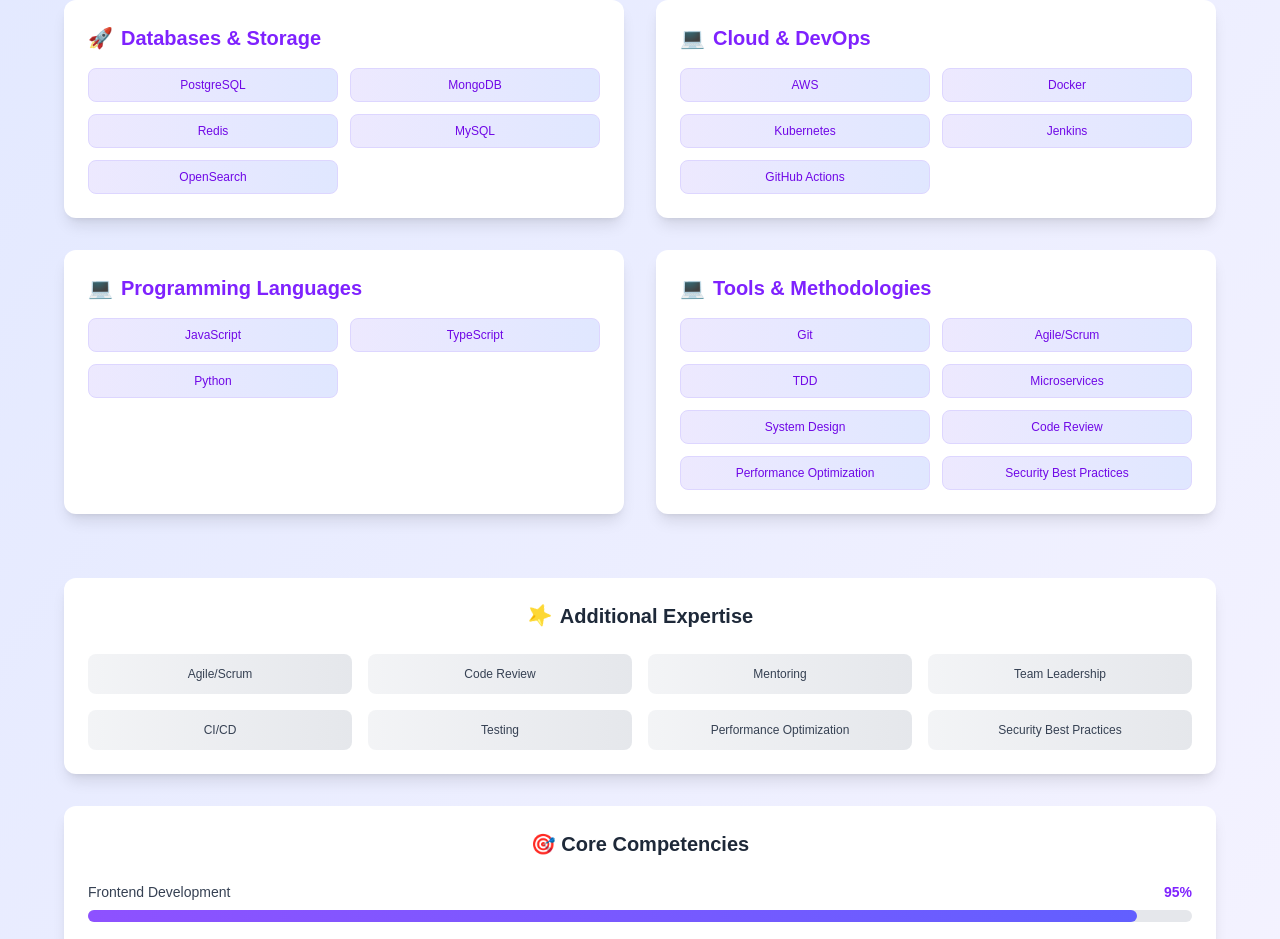
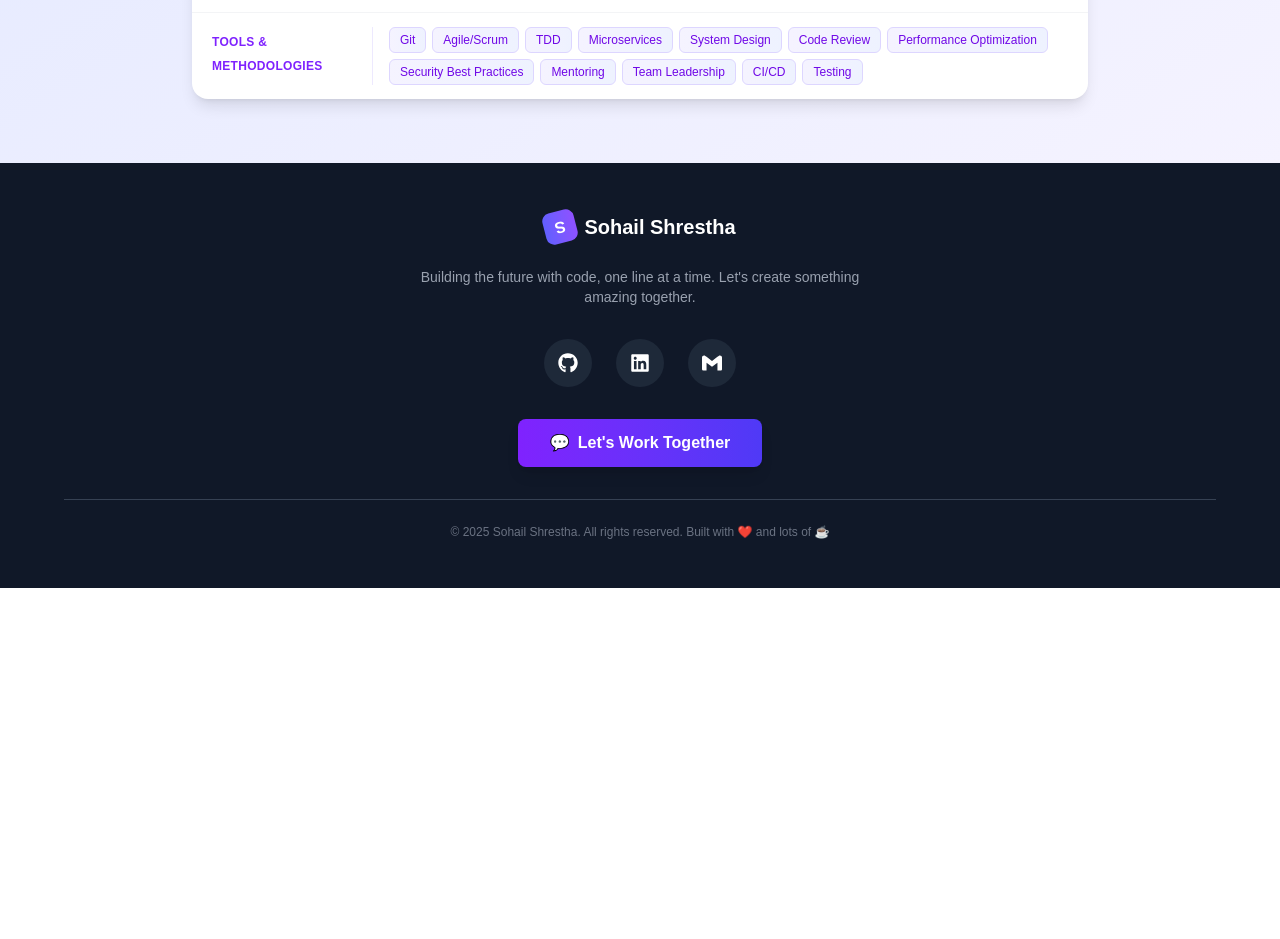
Before and after one commit to sohail-shrestha/portfolio, a Next.js app: page / in a window 1280 px wide. Shown: the part 6633-7572 px from the top of the page. After the commit the page ends 7221 px from the top, so only its background shows below. Built offline with nearby package versions, Linux system fonts and the light colour scheme.

Commit message:
feat: update skills section to make it visible in one pass

```diff
--- a/src/app/_components/Skills.tsx
+++ b/src/app/_components/Skills.tsx
@@ -1,5 +1,4 @@
 'use client';
-import type { Skill } from '@/data/portfolio';
 import { skills } from '@/data/portfolio';
 import { motion } from 'motion/react';
 import { useTranslation } from 'react-i18next';
@@ -13,98 +12,27 @@
   'Tools & Methodologies': 'toolsAndMethodologies',
 };
 
-const SkillCategory = ({ skill, index }: { skill: Skill; index: number }) => {
+const Skills = () => {
   const { t } = useTranslation(['ui', 'portfolio']);
   const td = t as unknown as (key: string, opts?: Record<string, unknown>) => unknown;
-  const categoryKey = CATEGORY_KEYS[skill.category] ?? skill.category;
-  const categoryLabel = td(`portfolio:skills.categories.${categoryKey}`, {
-    defaultValue: skill.category,
-  }) as string;
-
-  return (
-    <motion.div
-      initial={{ opacity: 0, y: 50 }}
-      whileInView={{ opacity: 1, y: 0 }}
-      transition={{ duration: 0.6, delay: index * 0.1 }}
-      viewport={{ once: true }}
-      className='bg-white rounded-xl shadow-lg p-6 xs:p-8 card-hover'
-    >
-      <motion.h3
-        initial={{ opacity: 0, x: -20 }}
-        whileInView={{ opacity: 1, x: 0 }}
-        transition={{ duration: 0.6, delay: index * 0.1 + 0.2 }}
-        viewport={{ once: true }}
-        className='text-xl xs:text-2xl font-bold text-violet-600 mb-4 flex items-center gap-2'
-      >
-        <motion.span
-          animate={{ rotate: [0, 10, -10, 0] }}
-          transition={{ duration: 2, repeat: Infinity, repeatDelay: 3 }}
-        >
-          {index === 0 ? '🎨' : index === 1 ? '⚙️' : index === 2 ? '🚀' : '💻'}
-        </motion.span>
-        {categoryLabel}
-      </motion.h3>
-
-      <div className='grid grid-cols-2 gap-3'>
-        {skill.skills.map((skillItem, skillIndex) => (
-          <motion.div
-            key={skillItem}
-            initial={{ opacity: 0, scale: 0.8 }}
-            whileInView={{ opacity: 1, scale: 1 }}
-            transition={{
-              duration: 0.4,
-              delay: index * 0.1 + 0.3 + skillIndex * 0.05,
-            }}
-            viewport={{ once: true }}
-            whileHover={{ scale: 1.05, y: -2 }}
-            className='bg-gradient-to-r from-violet-100 to-indigo-100 text-violet-700 px-3 py-2 rounded-lg text-xs xs:text-sm font-medium text-center cursor-pointer border border-violet-200 hover:border-violet-300 transition-all duration-300'
-          >
-            {skillItem}
-          </motion.div>
-        ))}
-      </div>
-    </motion.div>
-  );
-};
-
-const ADDITIONAL_SKILL_KEYS = [
-  'agileScrum',
-  'codeReview',
-  'mentoring',
-  'teamLeadership',
-  'cicd',
-  'testing',
-  'performanceOptimization',
-  'securityBestPractices',
-] as const;
-
-const COMPETENCY_KEYS = [
-  { key: 'frontendDevelopment', level: 95 },
-  { key: 'backendDevelopment', level: 90 },
-  { key: 'systemDesign', level: 85 },
-  { key: 'problemSolving', level: 98 },
-] as const;
-
-const Skills = () => {
-  const { t } = useTranslation(['ui', 'portfolio']);
 
   return (
     <section
       id='skills'
-      className='min-h-screen bg-gradient-to-br from-indigo-100 to-violet-50 py-16 px-4 xs:px-6 sm:px-8'
+      className='bg-gradient-to-br from-indigo-100 to-violet-50 py-16 px-4 xs:px-6 sm:px-8'
     >
-      <div className='max-w-6xl mx-auto'>
+      <div className='max-w-4xl mx-auto'>
         <motion.div
           initial={{ opacity: 0, y: 50 }}
           whileInView={{ opacity: 1, y: 0 }}
           transition={{ duration: 0.8 }}
           viewport={{ once: true }}
-          className='text-center mb-16'
+          className='text-center mb-10'
         >
           <h2 className='text-4xl xs:text-5xl sm:text-6xl font-bold text-gradient mb-6'>
             {t('skills.heading')}
           </h2>
-          <div className='w-24 h-1 bg-gradient-to-r from-indigo-500 to-violet-500 mx-auto mb-6'></div>
+          <div className='w-24 h-1 bg-gradient-to-r from-indigo-500 to-violet-500 mx-auto mb-6' />
           <motion.p
             initial={{ opacity: 0, y: 20 }}
             whileInView={{ opacity: 1, y: 0 }}
@@ -116,105 +44,62 @@
           </motion.p>
         </motion.div>
 
-        <div className='grid md:grid-cols-2 gap-8 mb-16'>
-          {skills.map((skill, index) => (
-            <SkillCategory key={skill.category} skill={skill} index={index} />
-          ))}
-        </div>
+        <motion.div
+          initial={{ opacity: 0, y: 30 }}
+          whileInView={{ opacity: 1, y: 0 }}
+          transition={{ duration: 0.6, delay: 0.2 }}
+          viewport={{ once: true }}
+          className='bg-white rounded-2xl shadow-lg overflow-hidden'
+        >
+          {skills.map((skill, index) => {
+            const categoryKey = CATEGORY_KEYS[skill.category] ?? skill.category;
+            const categoryLabel = td(`portfolio:skills.categories.${categoryKey}`, {
+              defaultValue: skill.category,
+            }) as string;
 
-        {/* Additional Skills Section */}
-        <motion.div
-          initial={{ opacity: 0, y: 50 }}
-          whileInView={{ opacity: 1, y: 0 }}
-          transition={{ duration: 0.8, delay: 0.5 }}
-          viewport={{ once: true }}
-          className='bg-white rounded-xl shadow-lg p-6 xs:p-8'
-        >
-          <motion.h3
-            initial={{ opacity: 0, x: -20 }}
-            whileInView={{ opacity: 1, x: 0 }}
-            transition={{ duration: 0.6, delay: 0.7 }}
-            viewport={{ once: true }}
-            className='text-xl xs:text-2xl font-bold text-gray-800 mb-6 text-center'
-          >
-            <motion.span
-              animate={{ rotate: [0, 360] }}
-              transition={{ duration: 2, repeat: Infinity, ease: 'linear' }}
-              className='inline-block mr-2'
-            >
-              ⭐
-            </motion.span>
-            {t('skills.additionalExpertise')}
-          </motion.h3>
-
-          <div className='grid grid-cols-2 md:grid-cols-4 gap-4'>
-            {ADDITIONAL_SKILL_KEYS.map((key, index) => (
+            return (
               <motion.div
-                key={key}
-                initial={{ opacity: 0, y: 20 }}
-                whileInView={{ opacity: 1, y: 0 }}
-                transition={{ duration: 0.4, delay: 0.8 + index * 0.05 }}
+                key={skill.category}
+                initial={{ opacity: 0, x: -20 }}
+                whileInView={{ opacity: 1, x: 0 }}
+                transition={{ duration: 0.4, delay: index * 0.08 }}
                 viewport={{ once: true }}
-                whileHover={{ scale: 1.05 }}
-                className='bg-gradient-to-r from-gray-100 to-gray-200 text-gray-700 px-4 py-3 rounded-lg text-xs xs:text-sm font-medium text-center hover:from-violet-100 hover:to-indigo-100 hover:text-violet-700 transition-all duration-300 cursor-pointer'
+                className={`flex items-start gap-4 px-5 py-3.5 ${
+                  index < skills.length - 1 ? 'border-b border-gray-100' : ''
+                }`}
               >
-                {t(`skills.additionalSkills.${key}` as const)}
-              </motion.div>
-            ))}
-          </div>
-        </motion.div>
-
-        {/* Progress Bars Section */}
-        <motion.div
-          initial={{ opacity: 0, y: 50 }}
-          whileInView={{ opacity: 1, y: 0 }}
-          transition={{ duration: 0.8, delay: 0.9 }}
-          viewport={{ once: true }}
-          className='mt-8 bg-white rounded-xl shadow-lg p-6 xs:p-8'
-        >
-          <motion.h3
-            initial={{ opacity: 0, x: -20 }}
-            whileInView={{ opacity: 1, x: 0 }}
-            transition={{ duration: 0.6, delay: 1.1 }}
-            viewport={{ once: true }}
-            className='text-xl xs:text-2xl font-bold text-gray-800 mb-6 text-center'
-          >
-            🎯 {t('skills.coreCompetencies')}
-          </motion.h3>
-
-          <div className='space-y-6'>
-            {COMPETENCY_KEYS.map((item, index) => (
-              <motion.div
-                key={item.key}
-                initial={{ opacity: 0, x: -50 }}
-                whileInView={{ opacity: 1, x: 0 }}
-                transition={{ duration: 0.6, delay: 1.2 + index * 0.1 }}
-                viewport={{ once: true }}
-              >
-                <div className='flex justify-between mb-2'>
-                  <span className='text-gray-700 font-medium text-sm xs:text-base'>
-                    {t(`skills.competencies.${item.key}` as const)}
-                  </span>
-                  <span className='text-violet-600 font-bold text-sm xs:text-base'>
-                    {item.level}%
+                {/* Category label */}
+                <div className='w-36 shrink-0 pt-0.5'>
+                  <span className='text-xs font-semibold text-violet-600 leading-snug uppercase tracking-wide'>
+                    {categoryLabel}
                   </span>
                 </div>
-                <div className='w-full bg-gray-200 rounded-full h-3'>
-                  <motion.div
-                    initial={{ width: 0 }}
-                    whileInView={{ width: `${item.level}%` }}
-                    transition={{
-                      duration: 1.5,
-                      delay: 1.3 + index * 0.1,
-                      ease: 'easeOut',
-                    }}
-                    viewport={{ once: true }}
-                    className='bg-gradient-to-r from-violet-500 to-indigo-500 h-3 rounded-full'
-                  ></motion.div>
+
+                {/* Vertical divider */}
+                <div className='w-px self-stretch bg-violet-100 shrink-0' />
+
+                {/* Skill pills */}
+                <div className='flex flex-wrap gap-1.5 flex-1'>
+                  {skill.skills.map((skillItem, skillIndex) => (
+                    <motion.span
+                      key={skillItem}
+                      initial={{ opacity: 0, scale: 0.85 }}
+                      whileInView={{ opacity: 1, scale: 1 }}
+                      transition={{
+                        duration: 0.3,
+                        delay: index * 0.08 + skillIndex * 0.03,
+                      }}
+                      viewport={{ once: true }}
+                      whileHover={{ scale: 1.05, y: -1 }}
+                      className='bg-gradient-to-r from-violet-50 to-indigo-50 text-violet-700 px-2.5 py-1 rounded-md text-xs font-medium border border-violet-200 hover:border-violet-400 hover:from-violet-100 hover:to-indigo-100 transition-all duration-200 cursor-default'
+                    >
+                      {skillItem}
+                    </motion.span>
+                  ))}
                 </div>
               </motion.div>
-            ))}
-          </div>
+            );
+          })}
         </motion.div>
       </div>
     </section>
--- a/src/data/portfolio.ts
+++ b/src/data/portfolio.ts
@@ -332,6 +332,10 @@
       'Code Review',
       'Performance Optimization',
       'Security Best Practices',
+      'Mentoring',
+      'Team Leadership',
+      'CI/CD',
+      'Testing',
     ],
   },
 ];
```
